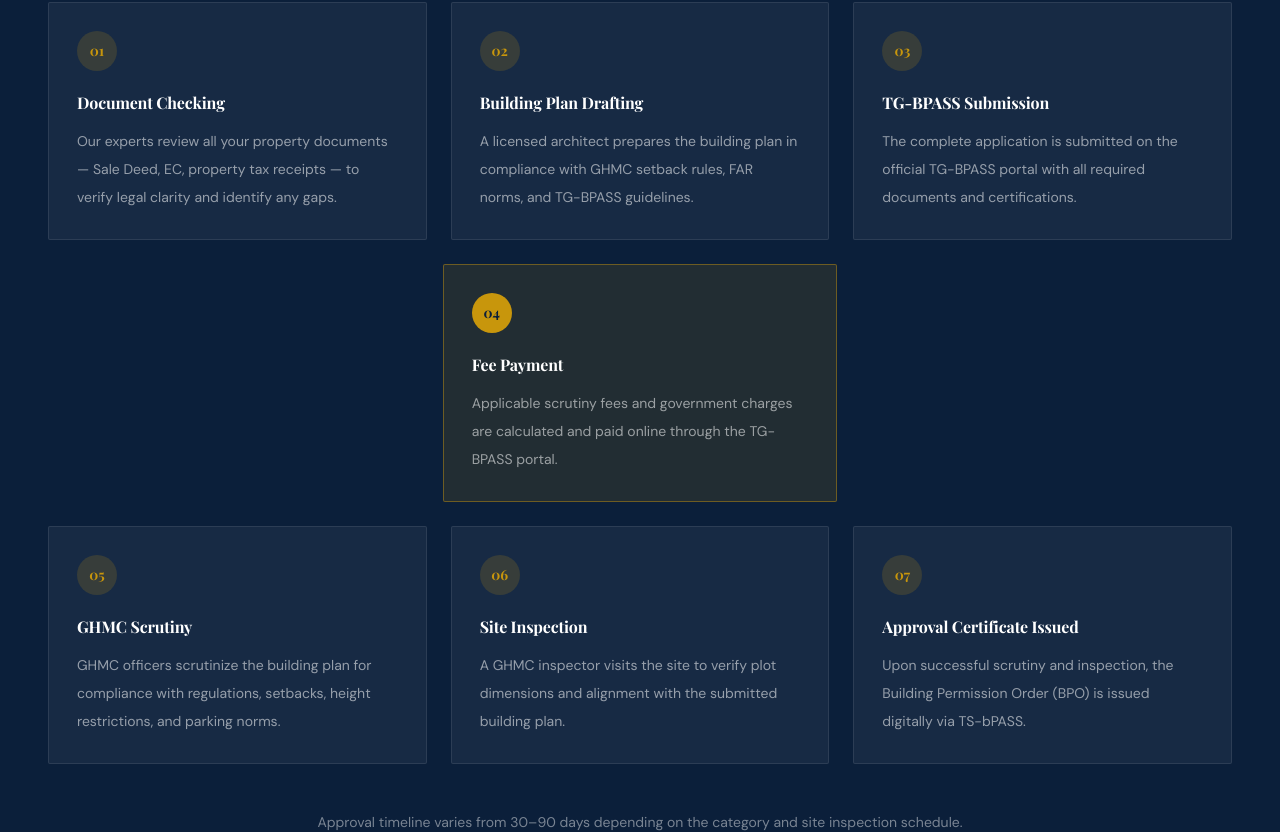
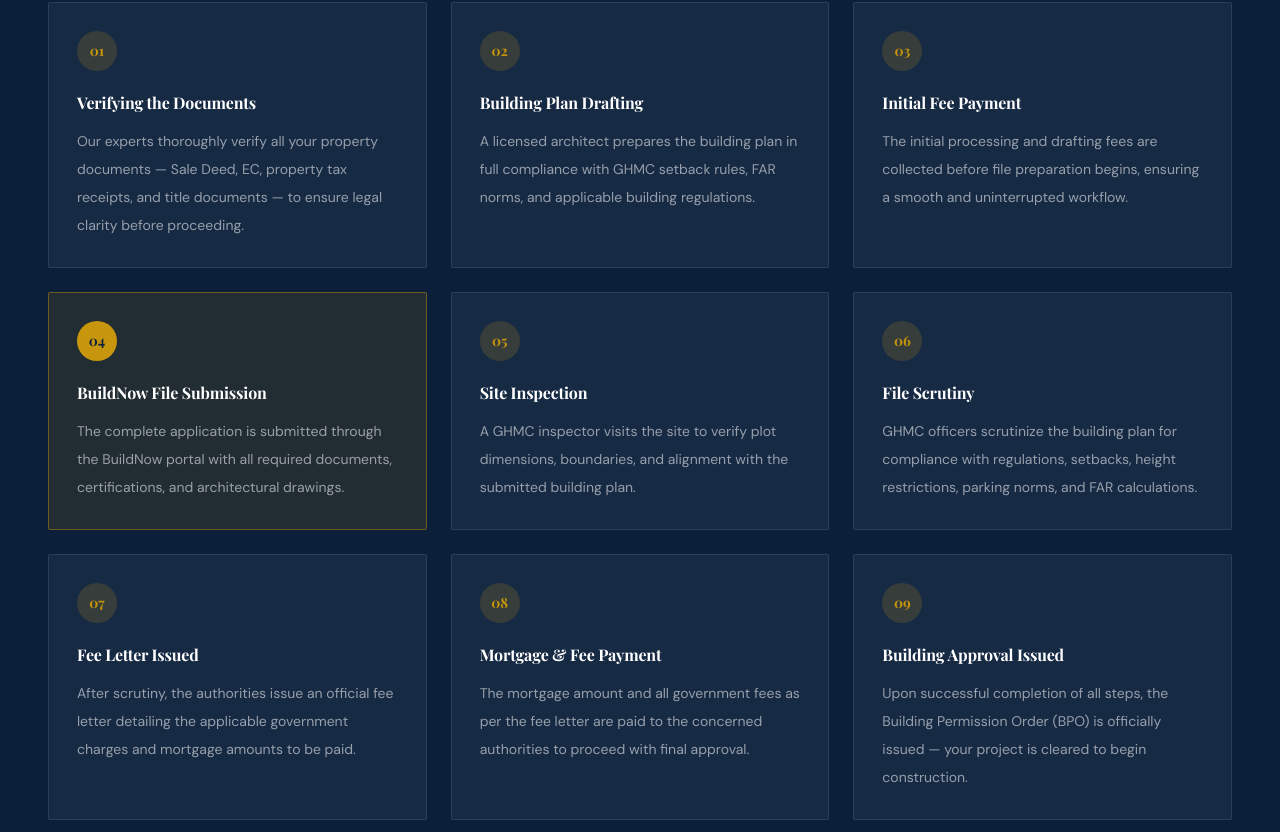
Before and after one commit to amithsharma91/Casa-Building-Approval-Services, a React (Vite) app: page / in a window 1280 px wide. Shown: the part 4154-4986 px from the top of the page. Built offline with nearby package versions, Linux system fonts and the light colour scheme; no server answers; a web font is replaced by a local one.

Commit message:
Update ProcessSection.tsx

```diff
--- a/src/pages/home/components/ProcessSection.tsx
+++ b/src/pages/home/components/ProcessSection.tsx
@@ -1,38 +1,48 @@
 const steps = [
   {
     num: "01",
-    title: "Document Checking",
-    desc: "Our experts review all your property documents — Sale Deed, EC, property tax receipts — to verify legal clarity and identify any gaps.",
+    title: "Verifying the Documents",
+    desc: "Our experts thoroughly verify all your property documents — Sale Deed, EC, property tax receipts, and title documents — to ensure legal clarity before proceeding.",
   },
   {
     num: "02",
     title: "Building Plan Drafting",
-    desc: "A licensed architect prepares the building plan in compliance with GHMC setback rules, FAR norms, and TG-BPASS guidelines.",
+    desc: "A licensed architect prepares the building plan in full compliance with GHMC setback rules, FAR norms, and applicable building regulations.",
   },
   {
     num: "03",
-    title: "TG-BPASS Submission",
-    desc: "The complete application is submitted on the official TG-BPASS portal with all required documents and certifications.",
+    title: "Initial Fee Payment",
+    desc: "The initial processing and drafting fees are collected before file preparation begins, ensuring a smooth and uninterrupted workflow.",
   },
   {
     num: "04",
-    title: "Fee Payment",
-    desc: "Applicable scrutiny fees and government charges are calculated and paid online through the TG-BPASS portal.",
+    title: "BuildNow File Submission",
+    desc: "The complete application is submitted through the BuildNow portal with all required documents, certifications, and architectural drawings.",
   },
   {
     num: "05",
-    title: "GHMC Scrutiny",
-    desc: "GHMC officers scrutinize the building plan for compliance with regulations, setbacks, height restrictions, and parking norms.",
+    title: "Site Inspection",
+    desc: "A GHMC inspector visits the site to verify plot dimensions, boundaries, and alignment with the submitted building plan.",
   },
   {
     num: "06",
-    title: "Site Inspection",
-    desc: "A GHMC inspector visits the site to verify plot dimensions and alignment with the submitted building plan.",
+    title: "File Scrutiny",
+    desc: "GHMC officers scrutinize the building plan for compliance with regulations, setbacks, height restrictions, parking norms, and FAR calculations.",
   },
   {
     num: "07",
-    title: "Approval Certificate Issued",
-    desc: "Upon successful scrutiny and inspection, the Building Permission Order (BPO) is issued digitally via TS-bPASS.",
+    title: "Fee Letter Issued",
+    desc: "After scrutiny, the authorities issue an official fee letter detailing the applicable government charges and mortgage amounts to be paid.",
+  },
+  {
+    num: "08",
+    title: "Mortgage & Fee Payment",
+    desc: "The mortgage amount and all government fees as per the fee letter are paid to the concerned authorities to proceed with final approval.",
+  },
+  {
+    num: "09",
+    title: "Building Approval Issued",
+    desc: "Upon successful completion of all steps, the Building Permission Order (BPO) is officially issued — your project is cleared to begin construction.",
   },
 ];
 
@@ -58,24 +68,14 @@
             className="text-base text-white/55 max-w-xl mx-auto leading-loose"
             style={{ fontFamily: '"DM Sans", sans-serif' }}
           >
-            A transparent, step-by-step process — no hidden surprises. We walk you through every stage of your TG-BPASS building permission approval in Hyderabad.
+            A transparent, step-by-step process — no hidden surprises. We walk you through every stage of your BuildNow building permission approval in Hyderabad.
           </p>
         </div>
 
-        {/* Steps Grid */}
-        <div className="grid sm:grid-cols-2 lg:grid-cols-3 gap-6 mb-6">
-          {steps.slice(0, 3).map((step) => (
-            <StepCard key={step.num} step={step} highlight={false} />
-          ))}
-        </div>
-        <div className="flex justify-center mb-6">
-          <div className="w-full sm:w-1/2 lg:w-1/3">
-            <StepCard step={steps[3]} highlight={true} />
-          </div>
-        </div>
+        {/* Steps Grid — 3 rows × 3 columns */}
         <div className="grid sm:grid-cols-2 lg:grid-cols-3 gap-6">
-          {steps.slice(4).map((step) => (
-            <StepCard key={step.num} step={step} highlight={false} />
+          {steps.map((step) => (
+            <StepCard key={step.num} step={step} highlight={step.num === "04"} />
           ))}
         </div>
 
```
